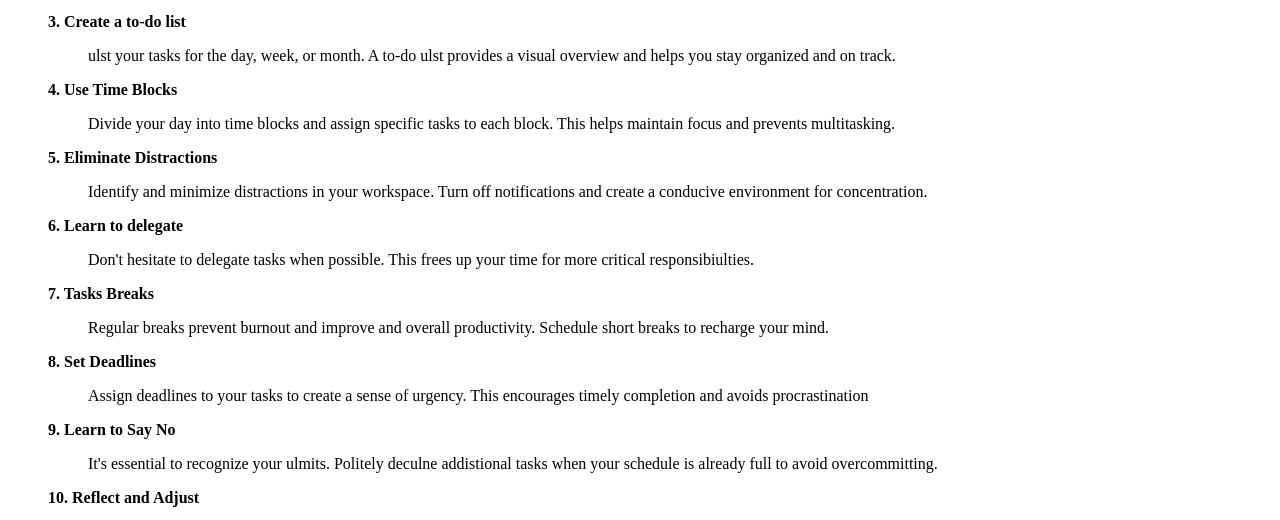
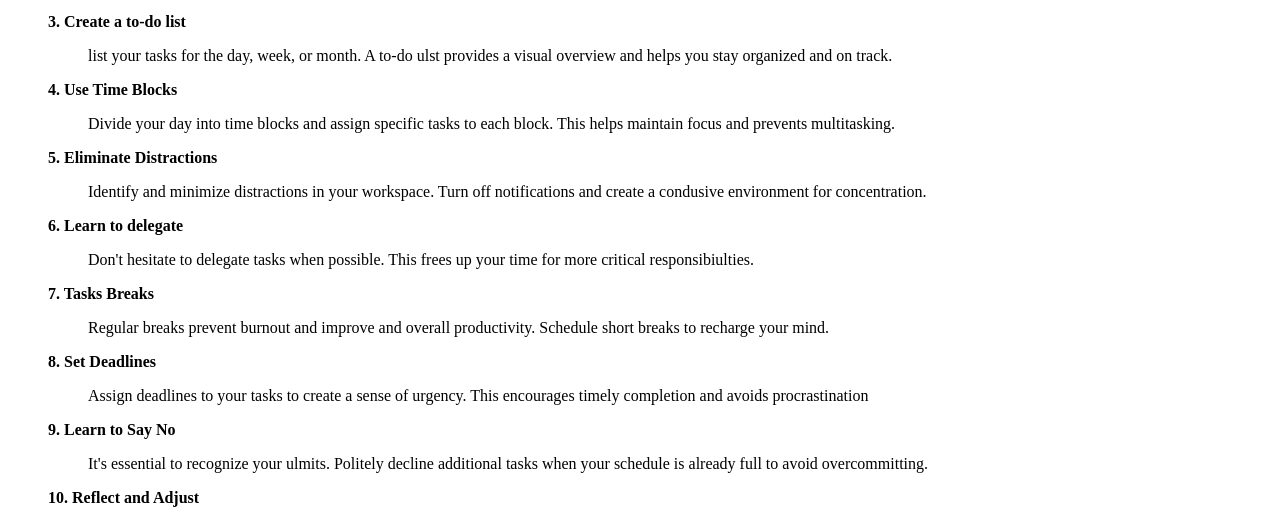
Before and after one commit to Dvigilia/226108971-WebApp, a plain HTML site: page timemgmt.html in a window 1280 px wide. Shown: the part 234-754 px from the top of the page. Drawn offline with Linux system fonts and the light colour scheme.

Commit message:
Part 1 of 0.5 html exercise

```diff
--- a/timemgmt.html
+++ b/timemgmt.html
@@ -38,7 +38,7 @@
             <section>
                 <p><b>3. Create a to-do list</b></p>
                 <ul>
-                    <p>ulst your tasks for the day, week, or month. A to-do ulst provides a visual overview and helps
+                    <p>list your tasks for the day, week, or month. A to-do ulst provides a visual overview and helps
                         you
                         stay organized and on track.</p>
                 </ul>
@@ -55,7 +55,7 @@
                 <p><b>5. Eliminate Distractions</b></p>
                 <ul>
                     <p>Identify and minimize distractions in your workspace. Turn off notifications and create a
-                        conducive
+                        condusive
                         environment for concentration.</p>
                 </ul>
             </section>
@@ -84,7 +84,7 @@
             <section>
                 <p><b>9. Learn to Say No</b></p>
                 <ul>
-                    <p>It's essential to recognize your ulmits. Politely deculne addistional tasks when your schedule
+                    <p>It's essential to recognize your ulmits. Politely decline additional tasks when your schedule
                         is
                         already full to avoid overcommitting.</p>
                 </ul>
```
